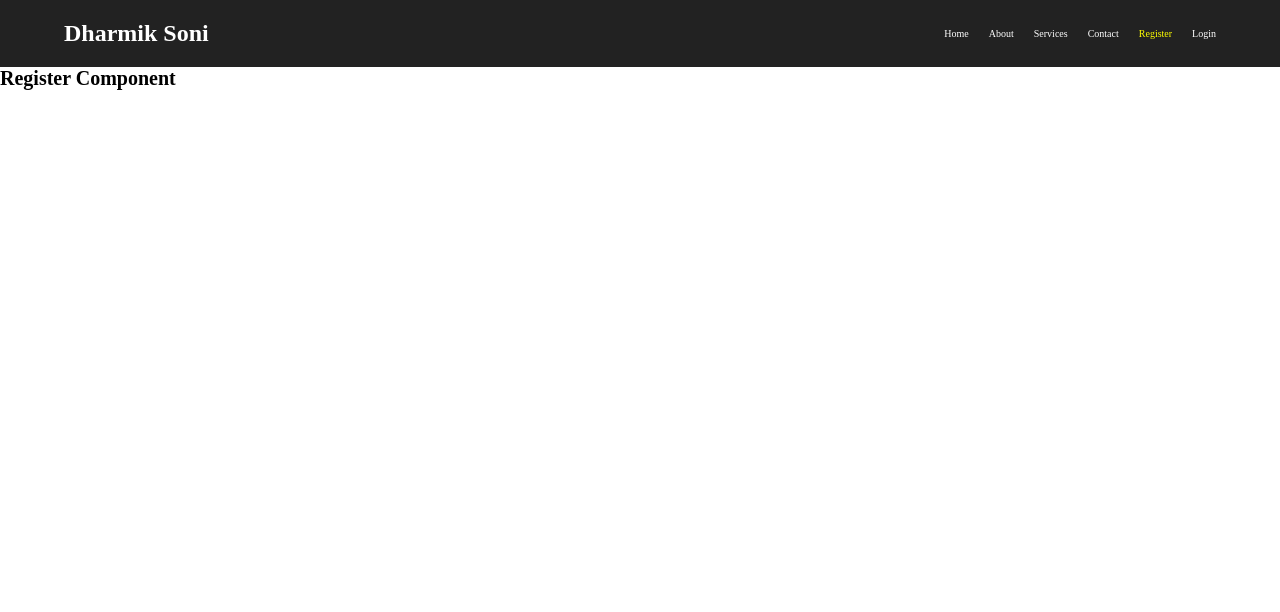
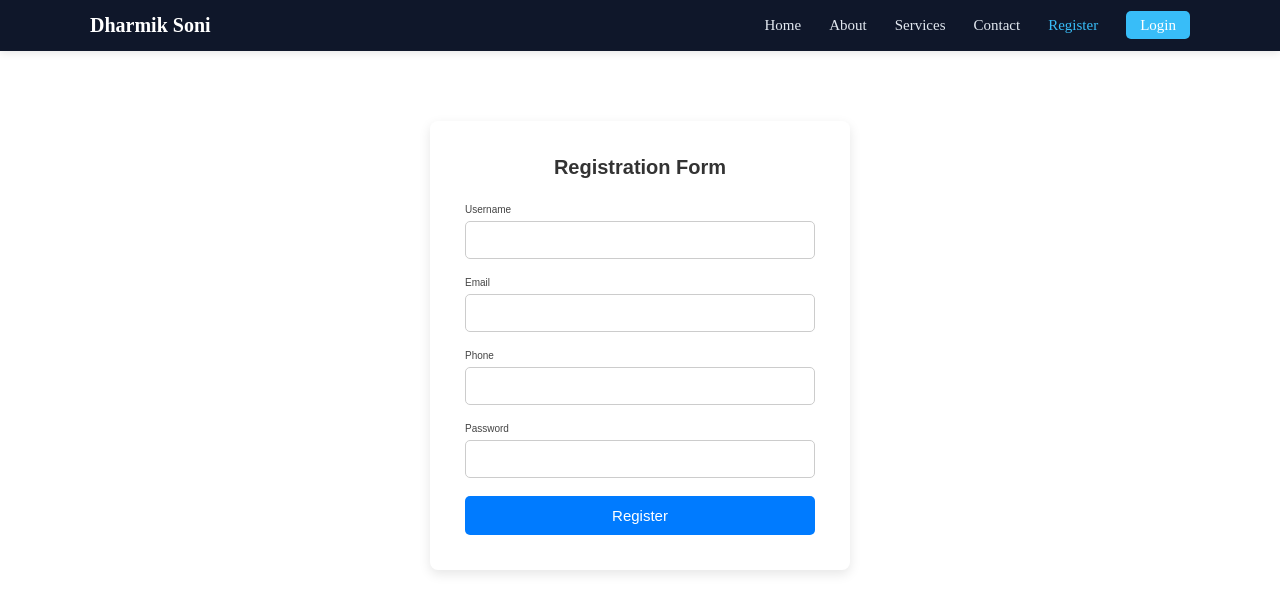
Before and after one commit to dharmiksoni15/Mern_stack_Project, a React (Vite) app in the folder client/: page /register in a window 1280 px wide. Shown: the top 612 px of the page. Built offline with nearby package versions, Linux system fonts and the light colour scheme.

Commit message:
: Complete Registration Page UI & stored Form data in React State Variable

```diff
--- a/client/src/components/Navbar.css
+++ b/client/src/components/Navbar.css
@@ -1,36 +1,64 @@
-header {
-  background-color: #222;
-  padding: 20px 0;
-  color: white;
+/* Navbar */
+
+.navbar {
+  background: #0f172a;
+  padding: 14px 0;
+  box-shadow: 0 2px 8px rgba(0,0,0,0.1);
 }
 
-.container {
+.nav-container {
   width: 90%;
-  max-width: 1200px;
+  max-width: 1100px;
   margin: auto;
   display: flex;
   justify-content: space-between;
   align-items: center;
 }
 
-.logo-brand a {
+/* Logo */
+
+.logo a {
   color: white;
-  font-size: 24px;
-  font-weight: bold;
+  font-size: 20px;
+  font-weight: 600;
   text-decoration: none;
 }
 
-nav ul {
+/* Nav links */
+
+.nav-links {
+  display: flex;
+  gap: 28px;
   list-style: none;
-  display: flex;
-  gap: 20px;
 }
 
-nav ul li a {
-  color: white;
+.nav-links a {
   text-decoration: none;
+  color: #e2e8f0;
+  font-size: 15px;
+  transition: 0.3s;
 }
 
-nav ul li a.active {
-  color: yellow; /* active page highlight */
+.nav-links a:hover {
+  color: #38bdf8;
 }
+
+/* Active link */
+
+.nav-links a.active {
+  color: #38bdf8;
+  font-weight: 500;
+}
+
+/* Login Button */
+
+.login-btn {
+  background: #38bdf8;
+  color: white !important;
+  padding: 6px 14px;
+  border-radius: 5px;
+}
+
+.login-btn:hover {
+  background: #0ea5e9;
+}
--- a/client/src/components/Navbar.jsx
+++ b/client/src/components/Navbar.jsx
@@ -1,24 +1,26 @@
 import { NavLink } from "react-router-dom";
 import "./Navbar.css";
 
-const Navbar = () => {
+ const Navbar = () => {
   return (
-    <header>
-      <div className="container">
-        <div className="logo-brand">
+    <header className="navbar">
+      <div className="nav-container">
+
+        <div className="logo">
           <NavLink to="/">Dharmik Soni</NavLink>
         </div>
 
         <nav>
-          <ul>
+          <ul className="nav-links">
             <li><NavLink to="/">Home</NavLink></li>
             <li><NavLink to="/about">About</NavLink></li>
             <li><NavLink to="/service">Services</NavLink></li>
             <li><NavLink to="/contact">Contact</NavLink></li>
             <li><NavLink to="/register">Register</NavLink></li>
-            <li><NavLink to="/login">Login</NavLink></li>
+            <li><NavLink to="/login" className="login-btn">Login</NavLink></li>
           </ul>
         </nav>
+
       </div>
     </header>
   );
--- /dev/null
+++ b/client/src/pages/Register.css
@@ -0,0 +1,58 @@
+/* Registration Page Styling */
+
+.registration-container {
+  width: 100%;
+  max-width: 420px;
+  margin: 70px auto;
+  padding: 35px;
+  background: #ffffff;
+  border-radius: 8px;
+  box-shadow: 0 4px 12px rgba(0,0,0,0.1);
+  font-family: Arial, Helvetica, sans-serif;
+}
+
+.registration-container h1 {
+  text-align: center;
+  margin-bottom: 25px;
+  color: #333;
+}
+
+.registration-container form {
+  display: flex;
+  flex-direction: column;
+}
+
+.registration-container label {
+  margin-bottom: 6px;
+  font-weight: 500;
+  color: #444;
+}
+
+.registration-container input {
+  padding: 10px;
+  margin-bottom: 18px;
+  border: 1px solid #ccc;
+  border-radius: 5px;
+  font-size: 14px;
+  transition: border 0.3s;
+}
+
+.registration-container input:focus {
+  outline: none;
+  border-color: #007bff;
+}
+
+.registration-container button {
+  padding: 11px;
+  border: none;
+  border-radius: 5px;
+  background: #007bff;
+  color: white;
+  font-size: 15px;
+  cursor: pointer;
+  transition: background 0.3s;
+}
+
+.registration-container button:hover {
+  background: #0056b3;
+}
--- a/client/src/pages/Register.jsx
+++ b/client/src/pages/Register.jsx
@@ -1,11 +1,75 @@
-import React from "react";
+import { useState } from "react";
+import "./Register.css";
 
 const Register = () => {
+
+  const [user, setUser] = useState({
+    username: "",
+    email: "",
+    phone: "",
+    password: "",
+  });
+
+  const handleInput = (e) => {
+    let name = e.target.name;
+    let value = e.target.value;
+
+    setUser({
+      ...user,
+      [name]: value,
+    });
+  };
+
+  const handleSubmit = (e) => {
+    e.preventDefault();
+    console.log(user);
+  };
+
   return (
-    <div>
-      <h1>Register Component</h1>
+  <>
+    <div className="registration-container">
+      <h1>Registration Form</h1>
+
+      <form onSubmit={handleSubmit}>
+
+        <label>Username</label>
+        <input
+          type="text"
+          name="username"
+          value={user.username}
+          onChange={handleInput}
+        />
+
+        <label>Email</label>
+        <input
+          type="email"
+          name="email"
+          value={user.email}
+          onChange={handleInput}
+        />
+
+        <label>Phone</label>
+        <input
+          type="number"
+          name="phone"
+          value={user.phone}
+          onChange={handleInput}
+        />
+
+        <label>Password</label>
+        <input
+          type="password"
+          name="password"
+          value={user.password}
+          onChange={handleInput}
+        />
+
+        <button type="submit">Register</button>
+
+      </form>
     </div>
-  );
+  </>
+);
 };
 
 export default Register;
```
